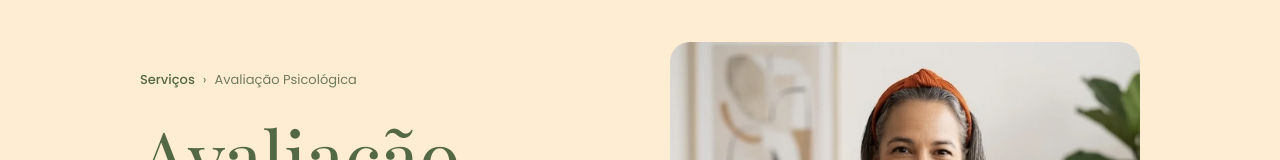
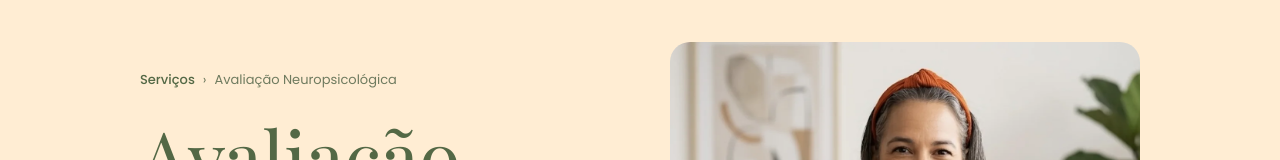
Before and after one commit to rafamagoli/Website_CC, a React (Vite) app in the folder website-cc/: page /servicos/avaliacao-psicologica in a window 1280 px wide. Shown: the part 123-283 px from the top of the page. Built offline with nearby package versions, Linux system fonts and the light colour scheme.

Commit message:
fix: replaced 'avaliação psicológica' for 'neuropsicológica' in client request

```diff
--- a/website-cc/index.html
+++ b/website-cc/index.html
@@ -6,7 +6,7 @@
     <link rel="shortcut icon" type="image/png" href="/assets/ICONRED.png?v=2" />
     <link rel="apple-touch-icon" href="/assets/ICONRED.png?v=2" />
     <meta name="viewport" content="width=device-width, initial-scale=1.0" />
-    <title>Camila Cavaleri - Psicóloga Clínica e Avaliação Psicológica | Vitória, ES</title>
+    <title>Camila Cavaleri - Psicóloga Clínica e Avaliação Neuropsicológica | Vitória, ES</title>
 
     <link rel="preconnect" href="https://fonts.googleapis.com" />
     <link rel="preconnect" href="https://fonts.gstatic.com" crossorigin />
--- a/website-cc/src/pages/AvaliacaoPsicologica.jsx
+++ b/website-cc/src/pages/AvaliacaoPsicologica.jsx
@@ -6,7 +6,7 @@ import IconGreen from '../assets/ICONGREEN.png'
 const SCHEMA = {
   '@context': 'https://schema.org',
   '@type': 'PsychologicalTreatment',
-  name: 'Avaliação Psicológica',
+  name: 'Avaliação Neuropsicológica',
   provider: {
     '@type': 'Person',
     name: 'Camila Cavaleri',
@@ -19,7 +19,7 @@ const SCHEMA = {
     },
   },
   description:
-    'Avaliação psicológica para TDAH, autismo, burnout e questões do neurodesenvolvimento. Laudos com base no DSM-5.',
+    'Avaliação neuropsicológica para TDAH, autismo, burnout e questões do neurodesenvolvimento. Laudos com base no DSM-5.',
 }
 
 const processItems = [
@@ -47,7 +47,7 @@ const processItems = [
 
 export default function AvaliacaoPsicologica() {
   useEffect(() => {
-    document.title = 'Avaliação Psicológica | Camila Cavaleri Psicóloga | Vitória, ES'
+    document.title = 'Avaliação Neuropsicológica | Camila Cavaleri Psicóloga | Vitória, ES'
 
     const setMeta = (name, content, prop) => {
       const attr = prop ? 'property' : 'name'
@@ -60,10 +60,10 @@ export default function AvaliacaoPsicologica() {
       el.setAttribute('content', content)
     }
 
-    setMeta('description', 'Avaliação psicológica para TDAH, autismo, burnout e questões do neurodesenvolvimento em Vitória, ES. Laudos elaborados com base nos critérios do DSM-5. Online e presencial.')
-    setMeta('keywords', 'avaliação psicológica Vitória ES, laudo psicológico TDAH, avaliação autismo adulto, psicóloga avaliação neurodesenvolvimento, laudo burnout, avaliação psicológica Espírito Santo')
-    setMeta('og:title', 'Avaliação Psicológica | Camila Cavaleri', null, true)
-    setMeta('og:description', 'Avaliação psicológica criteriosa para TDAH, autismo e neurodesenvolvimento. Vitória, ES.', null, true)
+    setMeta('description', 'Avaliação neuropsicológica para TDAH, autismo, burnout e questões do neurodesenvolvimento em Vitória, ES. Laudos elaborados com base nos critérios do DSM-5. Online e presencial.')
+    setMeta('keywords', 'avaliação neuropsicológica Vitória ES, laudo psicológico TDAH, avaliação autismo adulto, psicóloga avaliação neurodesenvolvimento, laudo burnout, avaliação neuropsicológica Espírito Santo')
+    setMeta('og:title', 'Avaliação Neuropsicológica | Camila Cavaleri', null, true)
+    setMeta('og:description', 'Avaliação neuropsicológica criteriosa para TDAH, autismo e neurodesenvolvimento. Vitória, ES.', null, true)
     setMeta('og:type', 'website', null, true)
     setMeta('og:url', 'https://camilacavaleri.com/servicos/avaliacao-psicologica', null, true)
 
@@ -88,7 +88,7 @@ export default function AvaliacaoPsicologica() {
             <nav className={styles.breadcrumb} aria-label="Navegação estrutural">
               <Link to="/servicos">Serviços</Link>
               <span aria-hidden="true">›</span>
-              <span>Avaliação Psicológica</span>
+              <span>Avaliação Neuropsicológica</span>
             </nav>
 
             <h1 className={styles.avalH1}>
@@ -125,7 +125,7 @@ export default function AvaliacaoPsicologica() {
           <h2 className={styles.sectionH2}>Para quem é</h2>
 
           <p className={styles.sectionIntro}>
-            Pessoas que chegam à avaliação psicológica geralmente trazem uma hipótese, uma suspeita ou um encaminhamento. Em todos os casos, o objetivo é o mesmo: investigar com seriedade e chegar a respostas fundamentadas.
+            Pessoas que chegam à avaliação neuropsicológica geralmente trazem uma hipótese, uma suspeita ou um encaminhamento. Em todos os casos, o objetivo é o mesmo: investigar com seriedade e chegar a respostas fundamentadas.
           </p>
 
           <ul className={styles.pills} aria-label="Principais queixas">
@@ -193,7 +193,7 @@ export default function AvaliacaoPsicologica() {
           </div>
 
           <p className={styles.sectionBodySpaced}>
-            A avaliação psicológica acontece ao longo de 8 sessões, organizadas
+            A avaliação neuropsicológica acontece ao longo de 8 sessões, organizadas
             para investigar com profundidade as perguntas clínicas de cada caso.
           </p>
         </div>
--- a/website-cc/src/pages/Servicos.jsx
+++ b/website-cc/src/pages/Servicos.jsx
@@ -45,8 +45,8 @@ export default function Servicos() {
           <Link to="/servicos/avaliacao-psicologica" className={`${styles.serviceCard} ${styles.serviceCardLight}`}>
             <span className={styles.cardNumber} aria-hidden="true">02</span>
             <div className={styles.cardContent}>
-              <span className={styles.cardTag}>Avaliação Psicológica</span>
-              <h2 className={styles.cardTitle}>Avaliação Psicológica</h2>
+              <span className={styles.cardTag}>Avaliação Neuropsicológica</span>
+              <h2 className={styles.cardTitle}>Avaliação Neuropsicológica</h2>
               <p className={styles.cardDesc}>
                 Um percurso investigativo rigoroso para entender questões do
                 neurodesenvolvimento, com testes validados e critérios diagnósticos.
--- a/website-cc/src/sections/about/About.jsx
+++ b/website-cc/src/sections/about/About.jsx
@@ -40,7 +40,7 @@ export default function About() {
               <div className={styles.photoCircle}>
                 <img
                   src="/assets/CamilaPhoto.webp"
-                  alt="Camila Cavaleri - Psicóloga clínica e Avaliação psicológica"
+                  alt="Camila Cavaleri - Psicóloga clínica e Avaliação neuropsicológica"
                   className={styles.photo}
                   decoding="async"
                   loading="lazy"
@@ -69,7 +69,7 @@ export default function About() {
                   className={styles.credentialIcon}
                   aria-hidden="true"
                 />
-                <span>Psicologia Clínica e Avaliação Psicológica</span>
+                <span>Psicologia Clínica e Avaliação Neuropsicológica</span>
               </div>
             </div>
           </div>
--- a/website-cc/src/sections/faq/FAQ.jsx
+++ b/website-cc/src/sections/faq/FAQ.jsx
@@ -85,7 +85,7 @@ const questions = [
     id: 12,
     icon: '/assets/ICONGREEN.png',
     category: 'Avaliação',
-    q: 'O que é a avaliação psicológica?',
+    q: 'O que é a avaliação neuropsicológica?',
     a: 'É um processo investigativo conduzido com rigor clínico para responder perguntas sobre o funcionamento psicológico de uma pessoa. Envolve testes validados, entrevistas estruturadas e, quando indicado, assessments com pessoas próximas. Ao final, é elaborado um laudo criterioso com devolutiva humanizada.'
   },
   {
@@ -100,13 +100,13 @@ const questions = [
     icon: '/assets/ICONYELLOW.png',
     category: 'Avaliação',
     q: 'Quanto tempo dura o processo de avaliação?',
-    a: 'O processo de avaliação psicológica acontece ao longo de 8 sessões, organizadas para investigar com profundidade as perguntas clínicas de cada caso.'
+    a: 'O processo de avaliação neuropsicológica acontece ao longo de 8 sessões, organizadas para investigar com profundidade as perguntas clínicas de cada caso.'
   },
   {
     id: 15,
     icon: '/assets/ICONGREEN.png',
     category: 'Avaliação',
-    q: 'Quem pode solicitar uma avaliação psicológica?',
+    q: 'Quem pode solicitar uma avaliação neuropsicológica?',
     a: 'Qualquer pessoa que queira entender melhor seu funcionamento psicológico, confirmar uma hipótese diagnóstica ou que chegou com encaminhamento de psiquiatra ou outro profissional de saúde. A avaliação é indicada para suspeitas de TDAH, autismo, burnout e outras questões do neurodesenvolvimento.'
   }
 ]
@@ -164,7 +164,7 @@ export default function FAQ() {
             </h2>
 
             <p className={styles.subtitle}>
-              Respostas claras e diretas sobre a Psicologia Breve e a Avaliação Psicológica: como podemos
+              Respostas claras e diretas sobre a Psicologia Breve e a Avaliação Neuropsicológica: como podemos
               trabalhar juntos no seu processo de transformação
             </p>
           </header>
--- a/website-cc/src/sections/footer/Footer.jsx
+++ b/website-cc/src/sections/footer/Footer.jsx
@@ -13,7 +13,7 @@ export default function Footer() {
             Vamos dar o próximo passo?
           </h2>
           <p className={styles.ctaText}>
-            Seja para iniciar um acompanhamento clínico ou uma avaliação psicológica, estou à disposição.
+            Seja para iniciar um acompanhamento clínico ou uma avaliação neuropsicológica, estou à disposição.
           </p>
           <a
             href="https://wa.me/5527988302361?text=Ol%C3%A1%2C%20Camila!%20Vi%20seu%20site%20e%20gostaria%20de%20saber%20mais%20sobre%20seus%20servi%C3%A7os%20e%20como%20funciona%20o%20primeiro%20contato."
@@ -41,7 +41,7 @@ export default function Footer() {
               </span>
             </div>
             <div>
-              <p className={styles.brandMeta}>Psicologia Clínica e Avaliação Psicológica • CRP 16/11890</p>
+              <p className={styles.brandMeta}>Psicologia Clínica e Avaliação Neuropsicológica • CRP 16/11890</p>
             </div>
           </div>
 
@@ -77,7 +77,7 @@ export default function Footer() {
               <Link to="/sobre">FAQ</Link>
               <Link to="/servicos">Serviços</Link>
               <Link to="/servicos/psicologia-breve">Psicologia Breve</Link>
-              <Link to="/servicos/avaliacao-psicologica">Avaliação Psicológica</Link>
+              <Link to="/servicos/avaliacao-psicologica">Avaliação Neuropsicológica</Link>
               <Link to="/contato">Contato</Link>
             </div>
           </div>
--- a/website-cc/src/sections/home/Home.jsx
+++ b/website-cc/src/sections/home/Home.jsx
@@ -87,7 +87,7 @@ export default function Home() {
 
           {/* Headline */}
           <h1 className={styles.heroTitle}>
-            Psicóloga clínica e Avaliação psicológica
+            Psicóloga clínica e Avaliação neuropsicológica
           </h1>
 
           {/* Subtítulo */}
@@ -123,7 +123,7 @@ export default function Home() {
         >
           <img
             src="/assets/CamilaPhoto2.webp"
-            alt="Camila Cavaleri, psicóloga clínica e Avaliação psicológica"
+            alt="Camila Cavaleri, psicóloga clínica e Avaliação neuropsicológica"
             className={styles.heroPhoto}
             loading="eager"
             fetchPriority="high"
```
Also changed, not shown: 1 other file (tests, documents, lock files or other folders).
